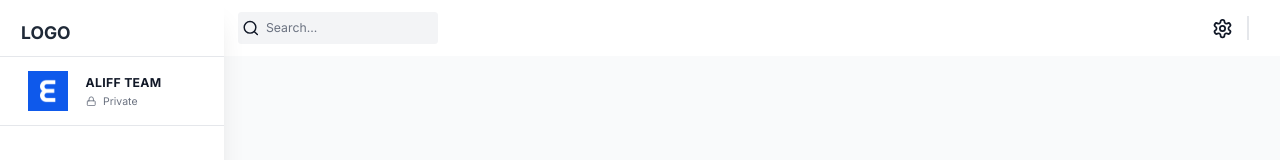
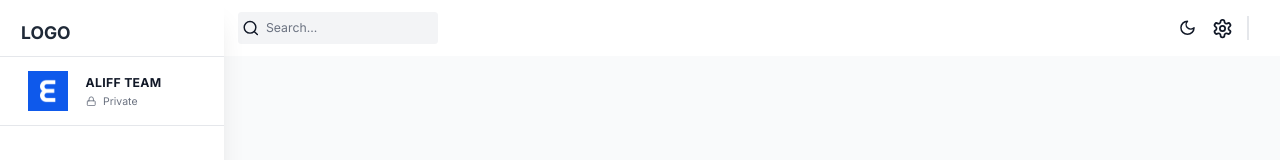
Before and after one commit to aliff6406/task-flow, a Next.js app in the folder client/: page / in a window 1280 px wide. Shown: the top 160 px of the page. Built offline with nearby package versions, Linux system fonts and the light colour scheme; no server answers.

Commit message:
feat: add light/dark mode

```diff
--- a/client/src/app/dashboard-wrapper.tsx
+++ b/client/src/app/dashboard-wrapper.tsx
@@ -2,15 +2,28 @@
 
 import Navbar from "@/components/navbar";
 import Sidebar from "@/components/sidebar";
-import StoreProvider from "./redux";
+import StoreProvider, { useAppSelector } from "./redux";
+import { useEffect } from "react";
 
 const DashboardLayout = ({ children }: { children: React.ReactNode }) => {
+  const isSidebarCollapsed = useAppSelector(
+    (state) => state.global.isSidebarCollapsed,
+  );
+  const isDarkMode = useAppSelector((state) => state.global.isDarkMode);
+
+  useEffect(() => {
+    if (isDarkMode) {
+      document.documentElement.classList.add("dark");
+    } else {
+      document.documentElement.classList.remove("dark");
+    }
+  });
+
   return (
     <div className="flex min-h-screen w-full bg-gray-50 text-gray-900">
-      {/* sidebar */}
       <Sidebar />
       <main
-        className={`flex w-full flex-col bg-gray-50 dark:bg-dark-bg md:pl-64`}
+        className={`flex w-full flex-col bg-gray-50 dark:bg-dark-bg ${isSidebarCollapsed ? "" : "md:pl-64"}`}
       >
         <Navbar />
         {children}
--- a/client/src/components/navbar.tsx
+++ b/client/src/components/navbar.tsx
@@ -1,11 +1,26 @@
-import { Search, Settings } from "lucide-react";
+import { Menu, Moon, Search, Settings, Sun } from "lucide-react";
 import Link from "next/link";
+import { useAppDispatch, useAppSelector } from "@/app/redux";
+import { setIsDarkMode, setIsSidebarCollapsed } from "@/state";
 
-const navbar = () => {
+const Navbar = () => {
+  const dispatch = useAppDispatch();
+  const isSidebarCollapsed = useAppSelector(
+    (state) => state.global.isSidebarCollapsed,
+  );
+  const isDarkMode = useAppSelector((state) => state.global.isDarkMode);
+
   return (
     <div className="flex items-center justify-between bg-white px-4 py-3 dark:bg-black">
       {/* search bar */}
       <div className="flex items-center gap-8">
+        {!isSidebarCollapsed ? null : (
+          <button
+            onClick={() => dispatch(setIsSidebarCollapsed(!isSidebarCollapsed))}
+          >
+            <Menu className="h-8 w-8 dark:text-white" />
+          </button>
+        )}
         <div className="relative flex h-min w-[200px]">
           <Search className="absolute left-[4px] top-1/2 mr-2 h-5 w-5 -translate-y-1/2 transform cursor-pointer dark:text-white"></Search>
           <input
@@ -18,9 +33,27 @@
 
       {/* Icons */}
       <div className="flex items-center">
+        <button
+          onClick={() => dispatch(setIsDarkMode(!isDarkMode))}
+          className={
+            isDarkMode
+              ? `rounded p-2 dark:hover:bg-gray-700`
+              : `rounded p-2 hover:bg-gray-100`
+          }
+        >
+          {isDarkMode ? (
+            <Sun className="h-5 w-6 cursor-pointer dark:text-white" />
+          ) : (
+            <Moon className="h-5 w-6 cursor-pointer dark:text-white" />
+          )}
+        </button>
         <Link
           href="/settings"
-          className="h-min w-min rounded p-2 hover:bg-gray-100"
+          className={
+            isDarkMode
+              ? `h-min w-min rounded p-2 dark:hover:bg-gray-700`
+              : `h-min w-min rounded p-2 hover:bg-gray-100`
+          }
         >
           <Settings className="h-6 w-6 cursor-pointer dark:text-white" />
         </Link>
@@ -29,4 +62,4 @@
     </div>
   );
 };
-export default navbar;
+export default Navbar;
```
